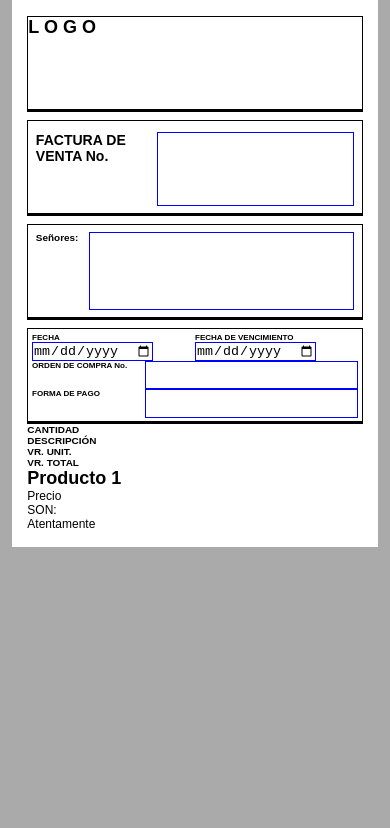
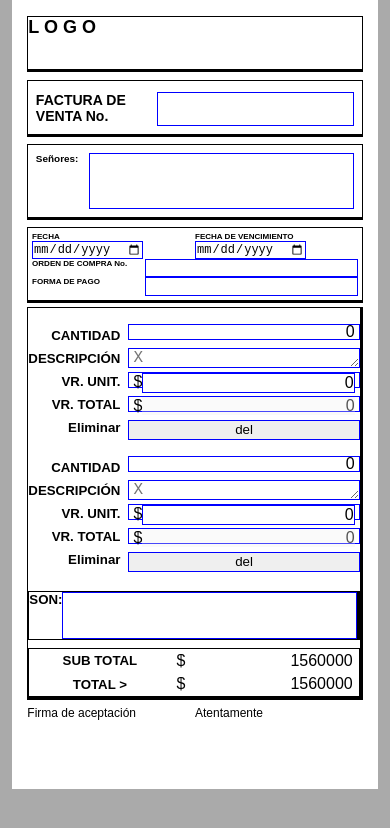
Before and after one commit to jhnemogap/invoiceJHNS_01, a website built with Parcel: page index.html in a window 390 px wide. Built offline with nearby package versions, Linux system fonts and the light colour scheme.

Commit message:
Main section products HTML5 & CSS - test in JS
* Main section products HTML5 & CSS - test in JS
* Prueba corriendo el mismo sanbox - conflicto?
* Finish main HTML and CSS
* Update version 0.4.0 - no tag

```diff
--- a/index.html
+++ b/index.html
@@ -24,7 +24,7 @@
           <input
             class="header-item__bill-numb"
             type="number"
-            min="0001"
+            min="1"
             max="9999"
             size="4"
             maxlength="4"
@@ -77,28 +77,45 @@
       </header>
 
       <main class="main">
-        <section class="products-section">
-          <div class="products-container" id="products-container">
+        <section class="products-container">
           <div class="products-attributes noPrint">
             <h5>CANTIDAD</h5>
             <h5>DESCRIPCIÓN</h5>
             <h5>VR. UNIT.</h5>
             <h5>VR. TOTAL</h5>
+            <h5>Del</h5>
           </div>
 
-            <div class="products" id="products"></div>
+          <div id="products" class="products">
             <!-- Here, Add product by JS -->
           </div>
         </section>
 
         <section class="price-container">
-          Precio
+          <div class="price-inText-container">
+            <h5 class="noPrint">SON:</h5>
+            <textarea
+              class="price-inText"
+              rows="2"
+              spellcheck="true"
+            ></textarea>
+          </div>
+
+          <div class="price-inNumber-container">
+            <h5 class="noPrint">SUB TOTAL</h5>
+            <p id="price-subTotal" class="price-subTotal">
+              <span>$</span>
+            </p>
+
+            <h5 class="noPrint">TOTAL ></h5>
+            <p id="price-total" class="price-total"><span>$</span></p>
+          </div>
         </section>
       </main>
 
-      <footer class="footer">
+      <footer class="footer noPrint">
         <div class="accept-container">
-          SON:
+          Firma de aceptación
         </div>
 
         <div class="att-container">
--- a/package.json
+++ b/package.json
@@ -1,6 +1,6 @@
 {
   "name": "invoceTemplate-jhns-01",
-  "version": "0.2.0",
+  "version": "0.4.0",
   "description": "",
   "main": "index.html",
   "repository": {
--- a/src/index.js
+++ b/src/index.js
@@ -1,5 +1,66 @@
 let $products = document.getElementById('products');
+let $priceSubTotal = document.getElementById('price-subTotal');
+let $priceTotal = document.getElementById('price-total');
+const templateProduct = () => `
+<div class="products-attributes-noDisplay noPrint">
+  <h5>CANTIDAD</h5>
+  <h5>DESCRIPCIÓN</h5>
+  <h5>VR. UNIT.</h5>
+  <h5>VR. TOTAL</h5>
+  <h5>Eliminar</h5>
+</div>
 
-let newProduct = document.createElement('div');
-newProduct.innerHTML = `<h2>Producto 1</h2>`;
+<input
+  type="number"
+  value="0"
+  min="1"
+  class="product-attribute product-amount"
+/>
+
+<textarea
+  placeholder="X"
+  class="product-attribute product-descript"
+  wrap="hard"
+  cols="52"
+  rows="1"
+  spellcheck="true"
+></textarea>
+
+<div class="product-attribute product-vr-unit">
+  <span class="currency-symbol">$</span>
+  <input
+    type="number"
+    value="0"
+    min="1"
+    class="product-value"
+  />
+</div>
+
+<div class="product-attribute product-vr-total">
+  <span>$</span>
+  <input
+    type="number"
+    value="0"
+    min="1"
+    disabled
+    class="product-value"
+  />
+</div>
+
+<button class="product-attribute noPrint">del</button>
+`;
+
+let newProduct = document.createElement('article');
+newProduct.setAttribute('id', 'product-0');
+newProduct.classList.add('product');
+newProduct.innerHTML = templateProduct();
 $products.appendChild(newProduct);
+
+newProduct = document.createElement('article');
+newProduct.setAttribute('id', 'product-1');
+newProduct.classList.add('product');
+newProduct.innerHTML = templateProduct();
+$products.appendChild(newProduct);
+
+$priceSubTotal.append(`1560000`);
+$priceTotal.append(`1560000`);
--- a/src/styles.css
+++ b/src/styles.css
@@ -2,22 +2,25 @@
   --borderSingle1: 1px solid #000;
   --borderBottom1: 0.1cm solid #000;
   --borderInput: 1px solid #0000ff;
+  --fontSizeBase: 12px;
+  --fontSizeProduct: 16px;
+  --productsGridTemplate: 1fr / 1.4cm 12.9cm 2.4cm 2.8cm 0.8cm;
 }
 
 *,
 *::after,
 *::before {
+  -webkit-box-sizing: border-box;
   box-sizing: border-box;
-  -webkit-box-sizing: border-box;
+  -webkit-padding-start: 0;
+  -webkit-margin-start: 0;
   padding: 0;
   margin: 0;
-  -webkit-padding-start: 0;
-  -webkit-margin-start: 0;
 }
 
 body {
   font-family: sans-serif;
-  font-size: 12px;
+  font-size: var(--fontSizeBase);
   display: flex;
   justify-content: center;
   background-color: #aaa;
@@ -25,8 +28,22 @@ body {
 
 input,
 textarea {
+  font-size: var(--fontSizeProduct);
   border: var(--borderInput);
   outline: none;
+  resize: none;
+}
+
+/* Chrome, Safari, Edge, Opera */
+input::-webkit-outer-spin-button,
+input::-webkit-inner-spin-button {
+  -webkit-appearance: none;
+  margin: 0;
+}
+
+/* Firefox */
+input[type='number'] {
+  -moz-appearance: textfield;
 }
 
 #app {
@@ -36,6 +53,7 @@ textarea {
   padding: 1.5cm 1cm 1.1cm;
 }
 
+/*---- H E A D E R -----*/
 .header {
   display: grid;
   grid-template: 1.5cm 2cm / 11.2cm 8.1cm;
@@ -67,7 +85,6 @@ textarea {
 }
 
 .header-item__sr-text {
-  resize: none;
   font-weight: bold;
 }
 
@@ -77,6 +94,10 @@ textarea {
   grid-gap: 0;
 }
 
+.header-item:nth-child(4) input {
+  font-size: var(--fontSizeBase);
+}
+
 .header-item__purchase-numb,
 .header-item__payment-type {
   grid-column: 1 / -1;
@@ -84,25 +105,127 @@ textarea {
   grid-template-columns: 3cm 1fr;
 }
 
-/* MEDIA QUERIES - Screen < 816px and print */
-@media only screen and (max-width: 815.9px) {
-  #app {
-    width: 94%;
-    height: inherit;
-    padding: 4%;
-  }
-
-  .header {
-    display: grid;
-    grid-template: repeat(4, 1fr) / 1fr;
-    grid-gap: 0.2cm 0.2cm;
-  }
+/*---- M A I N -----*/
+.main {
+  margin-top: 0.1cm;
+  border: var(--borderSingle1);
+  border-bottom: var(--borderBottom1);
+  border-right: var(--borderBottom1);
+  display: grid;
+  grid-template: 16.9cm 2.25cm / 1fr;
+  grid-gap: 0.2cm 0cm;
 }
 
+.products-container {
+  display: flex;
+  flex-direction: column;
+}
+
+.products-attributes {
+  text-align: center;
+  height: 0.5cm;
+  display: grid;
+  grid-template: var(--productsGridTemplate);
+}
+
+.products-attributes-noDisplay {
+  display: none;
+}
+
+.product {
+  display: grid;
+  grid-template: var(--productsGridTemplate);
+  font-size: var(--fontSizeProduct);
+  margin-top: 1em;
+}
+
+.product-attribute {
+  padding: 0px 4px;
+  border: var(--borderInput);
+}
+
+.product-descript {
+  resize: vertical;
+  padding-right: 10px;
+  min-height: 1.25em;
+}
+
+.product-amount,
+.product-vr-unit,
+.product-vr-total {
+  text-align: right;
+  align-items: start;
+  height: 1em;
+}
+
+.product-vr-unit,
+.product-vr-total {
+  display: flex;
+  justify-content: space-between;
+}
+
+.product-value {
+  width: 100%;
+  text-align: right;
+}
+
+.product-vr-total .product-value {
+  border: 0;
+}
+
+.price-container {
+  display: grid;
+  grid-template: 1fr / 14.3cm 4.9cm;
+  grid-column-gap: 0.2cm;
+}
+
+.price-inText-container {
+  border: var(--borderSingle1);
+  border-right: var(--borderBottom1);
+  font-size: var(--fontSizeProduct);
+  display: grid;
+  grid-template: 1.25cm 1fr / 1fr 13cm;
+}
+
+.price-inText {
+  font-size: var(--fontSizeProduct);
+  padding: 0.4em 0.6em 0;
+}
+
+.price-inNumber-container {
+  border: var(--borderSingle1);
+  display: grid;
+  grid-template: 1fr 1fr / 0.75fr 1fr;
+  justify-items: center;
+  align-items: center;
+  font-size: var(--fontSizeProduct);
+}
+
+.price-subTotal,
+.price-total {
+  height: 100%;
+  width: 100%;
+  display: flex;
+  justify-content: space-between;
+  align-items: center;
+  padding: 0 6px 0;
+}
+
+/*---- F O O T E R -----*/
+.footer {
+  margin-top: 0.15cm;
+  display: grid;
+  grid-template: 1.8cm / 1fr 1fr;
+}
+
+/*-----------------------
+----- MEDIA QUERIES -----
+-------------------------*/
 @media print {
   :root {
     --borderSingle1: 1px solid #fff;
     --borderBottom1: 0.1cm solid #fff;
+    --borderInput: 1px solid #fff;
   }
 
   input,
@@ -114,3 +237,62 @@ textarea {
     visibility: hidden;
   }
 }
+
+/* Screen < 816px */
+@media screen and (max-width: 815.9px) {
+  :root {
+    --productsGridTemplate: 1fr / 1.4cm minmax(6cm, 1fr) 2.4cm 2.8cm 0.8cm;
+  }
+
+  #app {
+    width: 94%;
+    height: inherit;
+    padding: 4%;
+  }
+
+  .header {
+    display: grid;
+    height: 7.6cm;
+    grid-template: repeat(2, 1.5cm) repeat(2, 2cm) / 1fr;
+    grid-gap: 0.2cm 0cm;
+  }
+
+  .main {
+    grid-template: 1fr auto / 1fr;
+  }
+
+  .price-container {
+    grid-template: 1fr 1fr / 1fr;
+    grid-row-gap: 0.2cm;
+    margin-top: 1em;
+  }
+
+  .price-inText-container {
+    grid-template: 1.25cm / auto 1fr;
+  }
+}
+
+/* Screen < 620px */
+@media screen and (max-width: 619.9px) {
+  :root {
+    --productsGridTemplate: 1.4cm minmax(6cm, 1fr) 2.4cm 2.8cm 0.8cm;
+  }
+
+  .product {
+    grid-template: repeat(5, 1fr) / 1fr 4fr;
+    grid-gap: 4px 8px;
+  }
+
+  .products-attributes {
+    display: none;
+  }
+
+  .products-attributes-noDisplay {
+    grid-column: 1;
+    grid-row: 1 / -1;
+    display: flex;
+    flex-direction: column;
+    justify-content: space-around;
+    text-align: right;
+  }
+}
```
Lines whose indentation alone changed are shown as unchanged.
